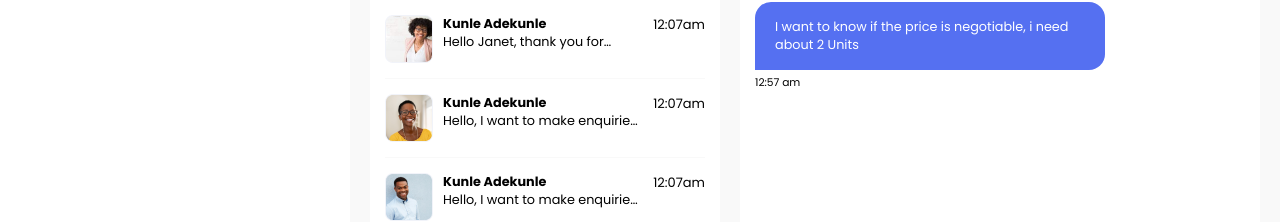
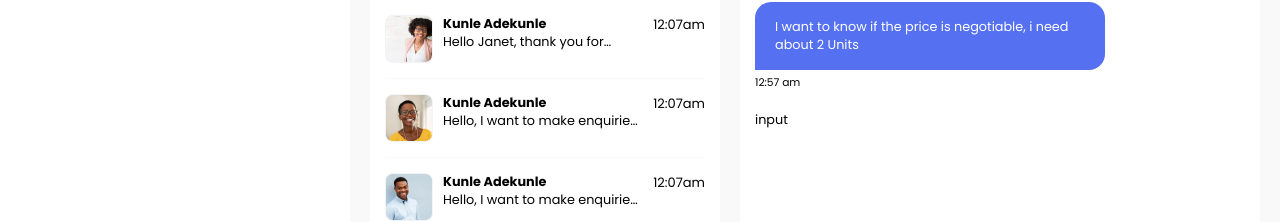
Before and after one commit to Im-Hassan-wd/metrix, a React (Create React App) app: page /chats in a window 1280 px wide. Shown: the part 824-1046 px from the top of the page. Built offline with nearby package versions, Linux system fonts and the light colour scheme.

Commit message:
interactions

```diff
--- a/src/pages/chats/Chat.js
+++ b/src/pages/chats/Chat.js
@@ -5,8 +5,9 @@ import { Link } from "react-router-dom";
 import "./Chat.css";
 
 // components
+import Input from "./Input";
+import Message from "./Message";
 import SearchBar from "./SearchBar";
-import Message from "./Message";
 
 // utils
 import { chats } from "../../utils/ChatData";
@@ -64,6 +65,7 @@ export default function Chat() {
           <div className="message">
             <Message />
           </div>
+          <Input />
         </div>
       </div>
     </div>
```
